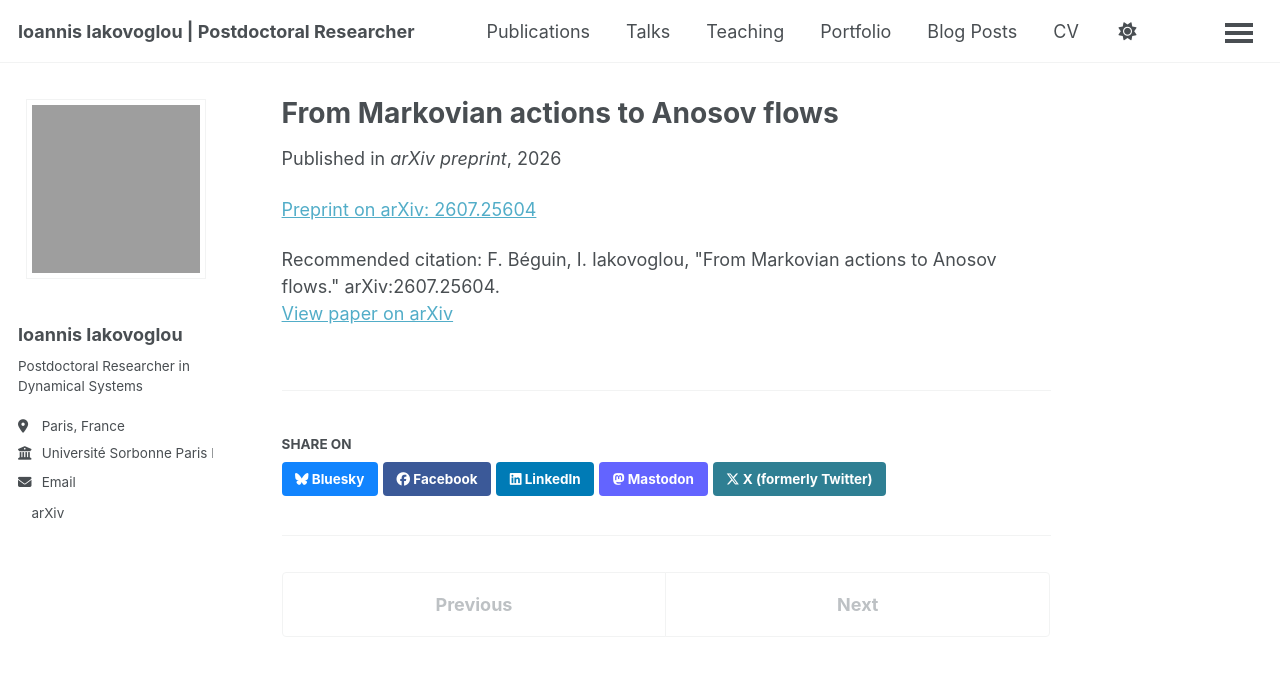
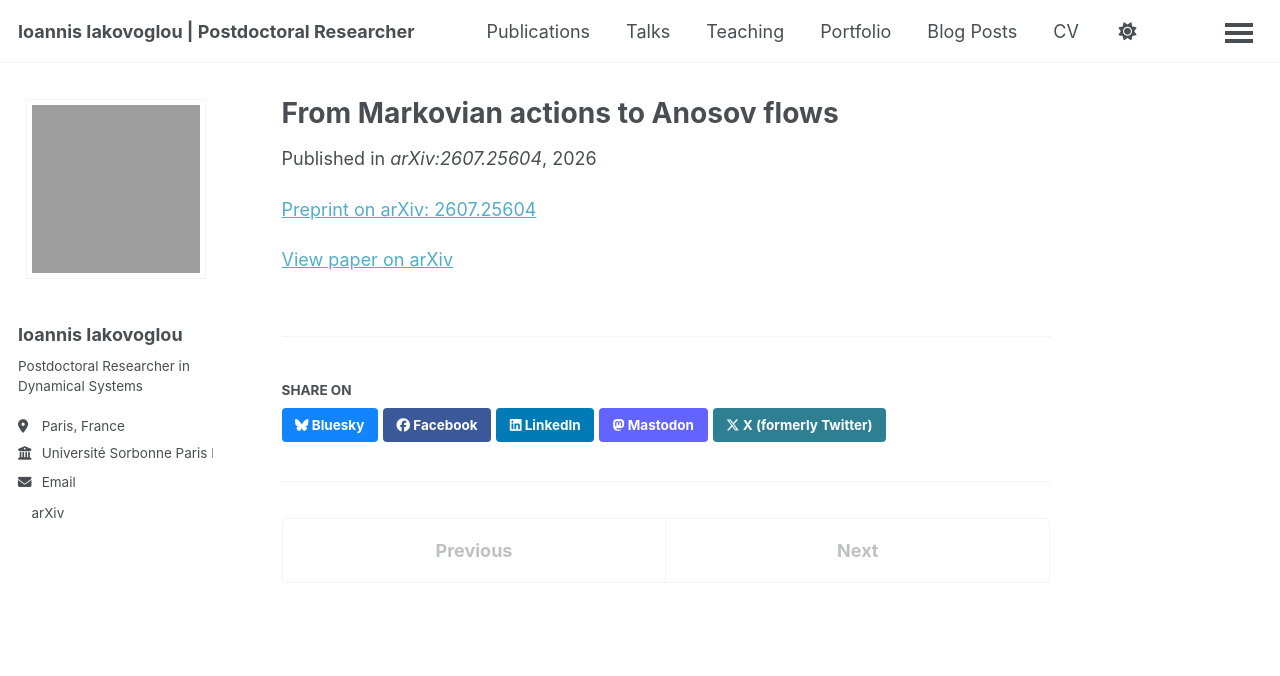
Before and after one commit to ioannisiakovoglou/ioannisiakovoglou.github.io, a Jekyll site: the page built from _publications/frommarkoviantoanosov.md, in a window 1280 px wide. Shown: the top 676 px of the page. Built offline with Jekyll 4.4.1, drawn with Linux system fonts in a browser that asks for light colours; a script bundle is joined from its source files by our own code; a style sheet for code colours, icons or effects is not loaded.

Commit message:
Revise publication venue and citation details
Updated the venue and citation format for the publication.

```diff
--- a/_publications/frommarkoviantoanosov.md
+++ b/_publications/frommarkoviantoanosov.md
@@ -4,8 +4,7 @@ collection: publications
 category: preprints
 permalink: /publication/from-markovian-actions-to-anosov-flows
 date: 2026-07-01
-venue: "arXiv preprint"
+venue: "arXiv:2607.25604"
 paperurl: "https://arxiv.org/abs/2607.25604"
-citation: 'F. Béguin, I. Iakovoglou, "From Markovian actions to Anosov flows." arXiv:2607.25604.'
 ---
 [Preprint on arXiv: 2607.25604](https://arxiv.org/abs/2607.25604)
```
